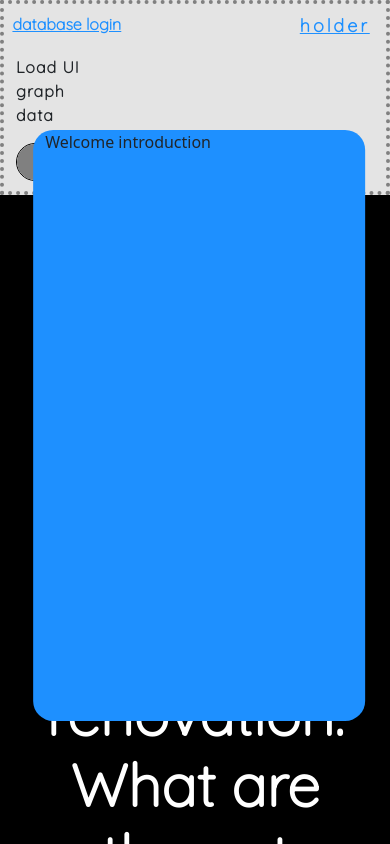
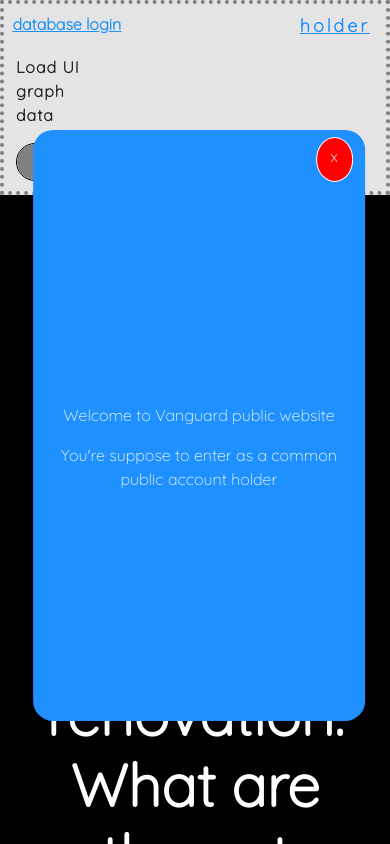
Before and after one commit to markie311/Vanguard, a React (Create React App) app in the folder view/: page / in a window 390 px wide. Built offline with nearby package versions, Linux system fonts and the light colour scheme; a web font is replaced by a local one.

Commit message:
Vanguard 1

```diff
--- a/view/src/components/landingpage/landingpage-component.js
+++ b/view/src/components/landingpage/landingpage-component.js
@@ -84,7 +84,15 @@
 function WelcomeIntroduction(props) {
 return (
   <Col id="vanguardwelcomeintroduction">
-   <p>Welcome introduction</p>
+   <Col id="vanguardwelcomeintroduction-closebuttoncontainer">
+    <button id="vanguardwelcomeintroduction-closebutton">
+     x
+    </button>
+   </Col>
+   <Col id="vanguardwelcomeintroduction-welcomeintroductionheadercontainer">
+     <p id="vanguardwelcomeintroduction-welcomeintroductionheader">Welcome to Vanguard public website</p>
+     <p id="vanguardwelcomeintroduction-welcomeintroductionheader">You're suppose to enter as a common public account holder</p>
+   </Col>
   </Col>
 )
 }
--- a/view/src/styles/landingpage/landingpage.scss
+++ b/view/src/styles/landingpage/landingpage.scss
@@ -143,6 +143,53 @@
 left:0;
 transform: translate(10%, 22%);
 }
+#vanguardwelcomeintroduction-closebuttoncontainer {
+position:relative;
+height:10%;
+width:100%;
+display: flex;
+align-items:center;
+justify-content:flex-end;
+}
+#vanguardwelcomeintroduction-closebutton {
+position:relative;
+background-color:red;
+border:0.1vh solid white;
+border-radius:50%;
+height:75%;
+width:12%;
+font: auto {
+ family: $sub-font;
+}
+color:white;
+right:0vh;
+padding-bottom:1vh;
+}
+#vanguardwelcomeintroduction-welcomeintroductionheadercontainer {
+position:relative;
+height:90%;
+width:100%;
+display:flex;
+flex-direction:column;
+justify-content:center;
+align-items:center;
+}
+#vanguardwelcomeintroduction-welcomeintroductionheader {
+position:relative;
+font: auto {
+ family:$sub-font;
+}
+color:white;
+text-align:center;
+}
+.vanguardwelcomeintroduction-welcomeintroductionheader {
+position:relative;
+font: auto {
+ family:$sub-font;
+ weight:900;
+}
+color:white;
+}
 }
 @media only screen and (min-width: 1200px) {
 #landingpage {
```
